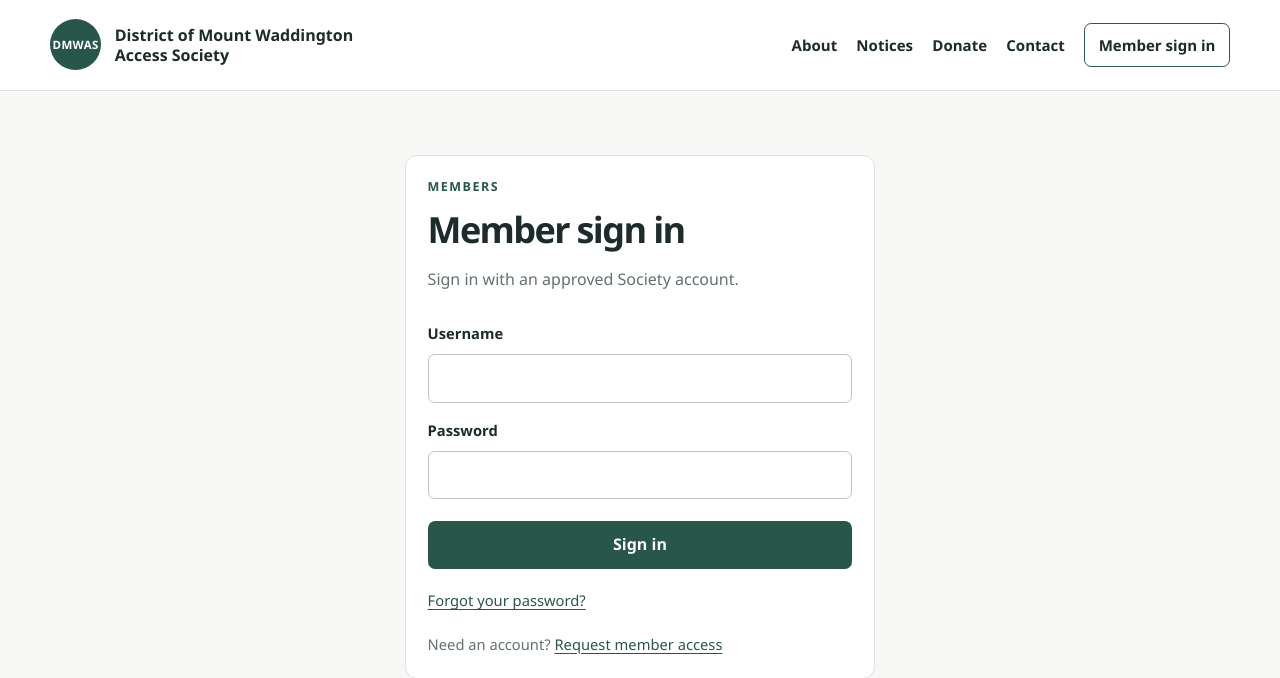
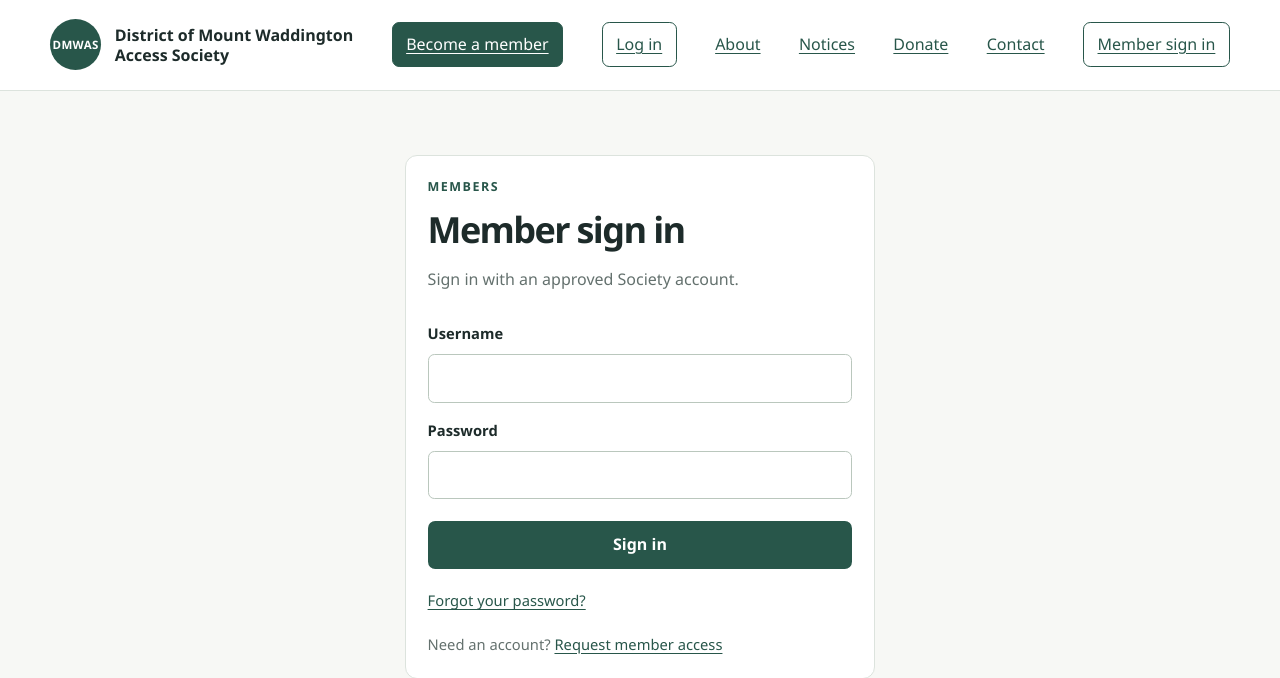
Before and after one commit to trevorjharder/DMWAS, a Flask app: page /login?next=/admin/members in a window 1280 px wide. Shown: the top 678 px of the page. Run offline with Flask 3, Linux system fonts and the light colour scheme; some libraries are stand-ins or nearby versions.

Commit message:
Add become a member button

```diff
--- a/static/styles.css
+++ b/static/styles.css
@@ -89,6 +89,18 @@ a:hover {
   padding: 0.55rem 0.85rem;
   border: 1px solid var(--forest);
   border-radius: 0.45rem;
+}
+.nav-cta {
+  padding: 0.55rem 0.85rem;
+  border: 1px solid var(--forest);
+  border-radius: 0.45rem;
+  background: var(--forest);
+  color: white !important;
+}
+.site-nav a.nav-cta:hover {
+  background: var(--forest-dark);
+  color: white;
+  text-decoration: none;
 }
 .member-nav {
   border-bottom: 1px solid var(--line);
--- a/templates/base.html
+++ b/templates/base.html
@@ -23,7 +23,8 @@
           >District of Mount Waddington<br />Access Society</span
         >
       </a>
-      <nav class="site-nav" aria-label="Main navigation">
+        <a class="nav-cta" href="{{ url_for('membership_request') }}">Become a member</a>
+        <a class="nav-login" href="{{ url_for('login') }}">Log in</a>
         <a href="{{ url_for('about') }}">About</a>
         <a href="{{ url_for('notices') }}">Notices</a>
         <a href="{{ url_for('donate') }}">Donate</a>
```
